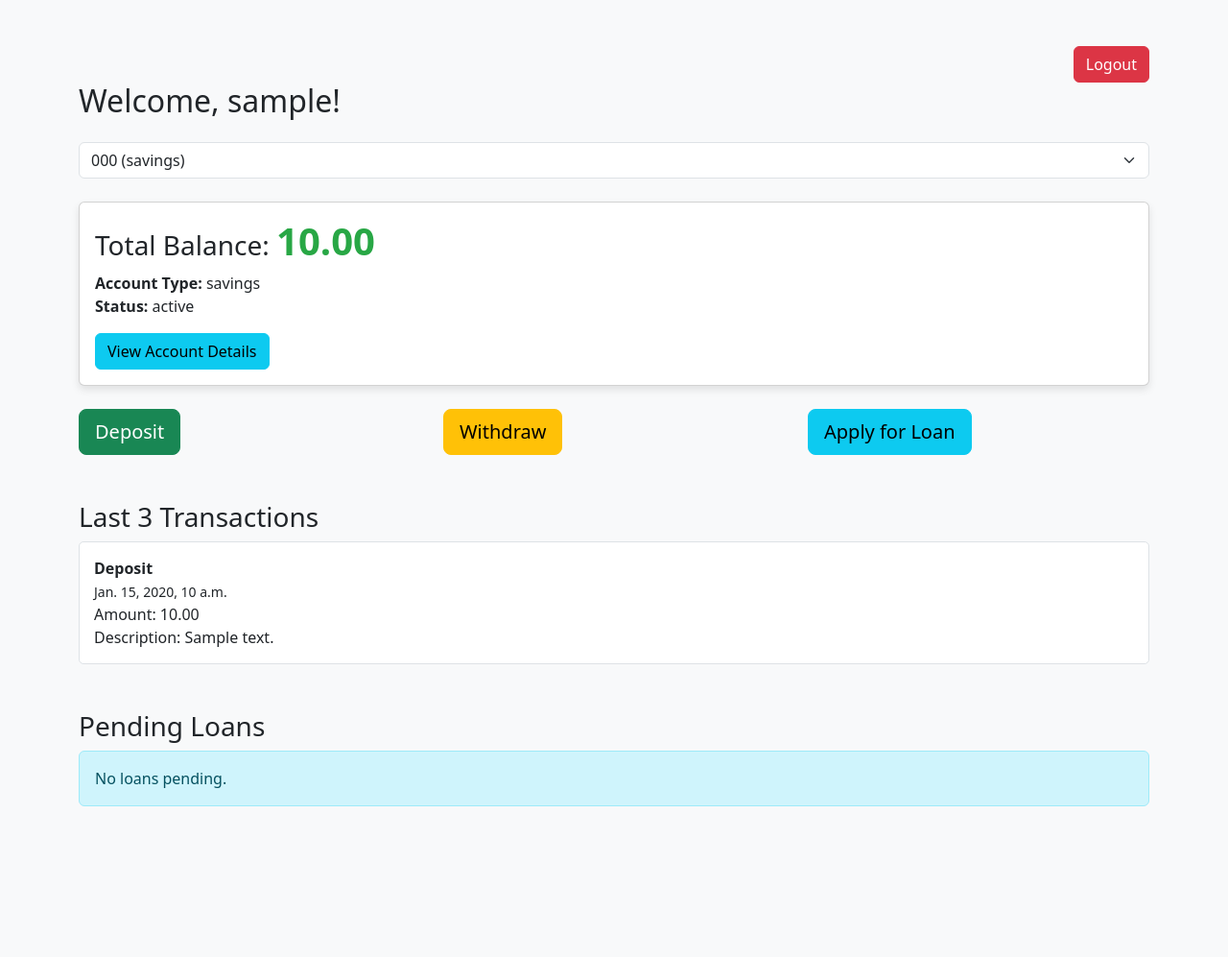
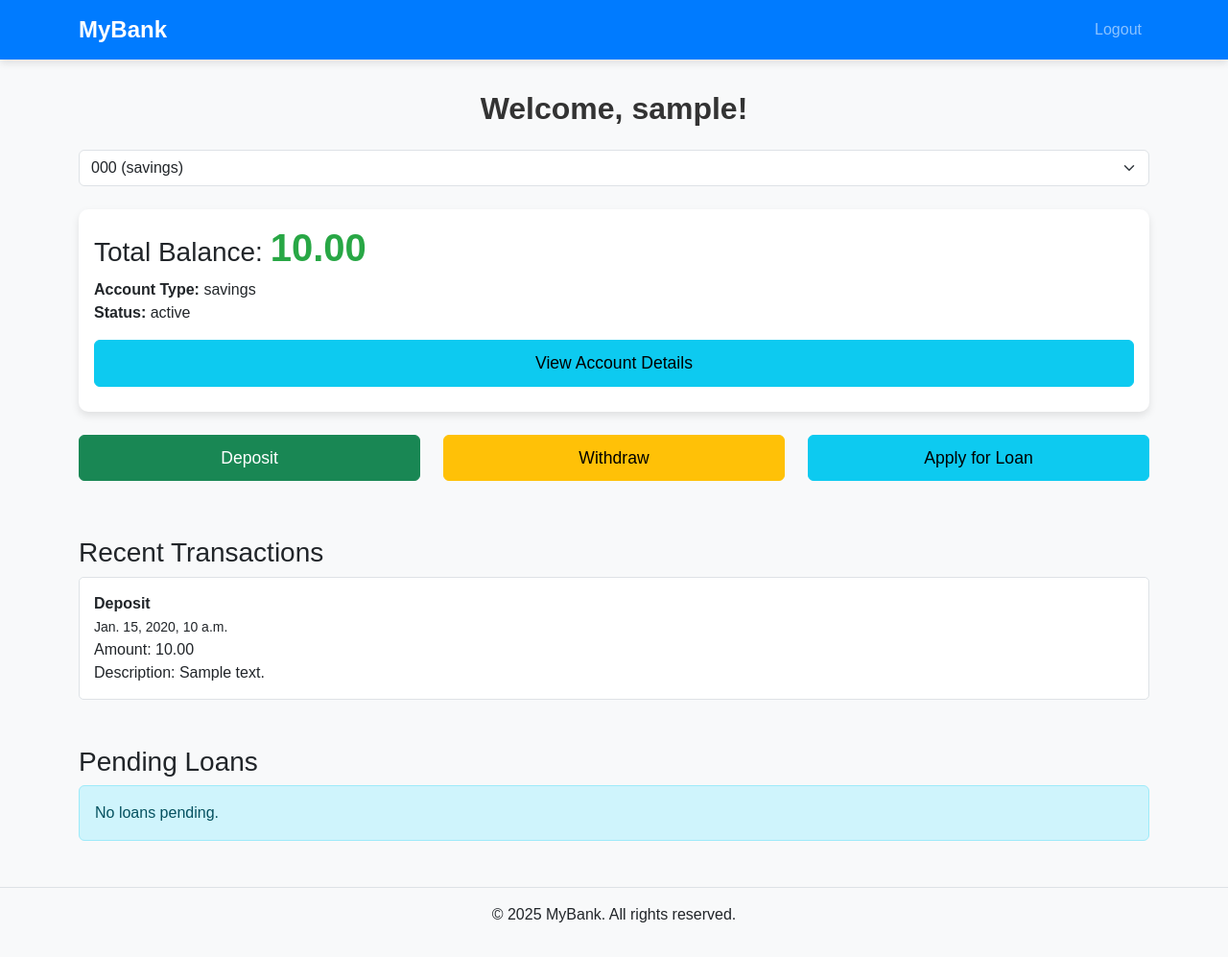
Before and after one commit to jil2004/bank_django, a Django app: page /accounts/ in a window 1280 px wide. Shown: the whole page at 96% size. Before the commit the page ends 840 px from the top, so only its background shows below. Run offline with Django 5.2, Linux system fonts and the light colour scheme; a user stored in the database is signed in; tables that the repository leaves empty hold one stand-in row (values such as "Sample post"); parts of the project's set-up code (start-up, migrations or seed data) failed here and were passed over.

Commit message:
UI changes

```diff
--- a/accounts/templates/accounts/home.html
+++ b/accounts/templates/accounts/home.html
@@ -6,14 +6,42 @@
     <style>
         body {
             background-color: #f8f9fa;
+            font-family: 'Arial', sans-serif;
+        }
+        .navbar {
+            background-color: #007bff;
+            box-shadow: 0 4px 8px rgba(0, 0, 0, 0.1);
+        }
+        .navbar-brand {
+            font-weight: bold;
+            font-size: 1.5rem;
+        }
+        .welcome-message {
+            font-size: 2rem;
+            font-weight: bold;
+            color: #333;
+            margin-top: 2rem;
+            text-align: center;
         }
         .card {
-            margin-bottom: 20px;
+            border: none;
+            border-radius: 10px;
             box-shadow: 0 4px 8px rgba(0, 0, 0, 0.1);
             transition: transform 0.2s;
         }
         .card:hover {
-            transform: scale(1.02);
+            transform: translateY(-5px);
+        }
+        .total-balance {
+            font-size: 2.5rem;
+            font-weight: bold;
+            color: #28a745;
+        }
+        .btn-action {
+            width: 100%;
+            padding: 10px;
+            font-size: 1.1rem;
+            margin-bottom: 10px;
         }
         .transaction-card {
             background-color: #fff;
@@ -22,28 +50,38 @@
             padding: 15px;
             margin-bottom: 10px;
         }
-        .dropdown-menu {
-            min-width: 200px;
-        }
-        .total-balance {
-            font-size: 2.5rem;
-            font-weight: bold;
-            color: #28a745;
+        .footer {
+            text-align: center;
+            margin-top: 3rem;
+            padding: 1rem;
+            background-color: #f8f9fa;
+            border-top: 1px solid #dee2e6;
         }
     </style>
 </head>
 <body>
-    <div class="container mt-5">
-        <!-- Logout Button -->
-        <div class="text-end">
-            <a href="{% url 'logout' %}" class="btn btn-danger">Logout</a>
+    <!-- Navbar -->
+    <nav class="navbar navbar-expand-lg navbar-dark">
+        <div class="container">
+            <a class="navbar-brand" href="#">MyBank</a>
+            <div class="collapse navbar-collapse" id="navbarNav">
+                <ul class="navbar-nav ms-auto">
+                    <li class="nav-item">
+                        <a class="nav-link" href="{% url 'logout' %}">Logout</a>
+                    </li>
+                </ul>
+            </div>
+        </div>
+    </nav>
+
+    <!-- Welcome Message -->
+    <div class="container">
+        <h1 class="welcome-message">Welcome, {{ request.user.username }}!</h1>
     </div>
 
-        <!-- Welcome Message -->
-        <h2>Welcome, {{ request.user.username }}!</h2>
-
     <!-- Account Dropdown -->
-<form method="post" action="{% url 'home' %}" class="mt-4">
+    <div class="container mt-4">
+        <form method="post" action="{% url 'home' %}">
             {% csrf_token %}
             <select class="form-select" name="account" onchange="this.form.submit()">
                 {% for account in accounts %}
@@ -53,34 +91,40 @@
                 {% endfor %}
             </select>
         </form>
+    </div>
 
     <!-- Account Details Card -->
-        <div class="card mt-4">
+    <div class="container mt-4">
+        <div class="card">
             <div class="card-body">
                 <h3 class="card-title">Total Balance: <span class="total-balance">{{ selected_account.balance }}</span></h3>
                 <p class="card-text">
                     <strong>Account Type:</strong> {{ selected_account.account_type }}<br>
                     <strong>Status:</strong> {{ selected_account.status }}
                 </p>
-                <a href="{% url 'account_details' selected_account.id %}" class="btn btn-info">View Account Details</a>
+                <a href="{% url 'account_details' selected_account.id %}" class="btn btn-info btn-action">View Account Details</a>
+            </div>
         </div>
     </div>
 
-       <!-- Deposit, Withdraw, and Loan Buttons -->
-<div class="row mt-4">
+    <!-- Action Buttons -->
+    <div class="container mt-4">
+        <div class="row">
             <div class="col-md-4">
-        <a href="{% url 'deposit' %}" class="btn btn-success btn-lg btn-block">Deposit</a>
+                <a href="{% url 'deposit' %}" class="btn btn-success btn-action">Deposit</a>
             </div>
             <div class="col-md-4">
-        <a href="{% url 'withdraw' %}" class="btn btn-warning btn-lg btn-block">Withdraw</a>
+                <a href="{% url 'withdraw' %}" class="btn btn-warning btn-action">Withdraw</a>
             </div>
             <div class="col-md-4">
-        <a href="{% url 'apply_for_loan' %}" class="btn btn-info btn-lg btn-block">Apply for Loan</a>
+                <a href="{% url 'apply_for_loan' %}" class="btn btn-info btn-action">Apply for Loan</a>
+            </div>
         </div>
     </div>
 
     <!-- Last 3 Transactions -->
-        <h3 class="mt-5">Last 3 Transactions</h3>
+    <div class="container mt-5">
+        <h3>Recent Transactions</h3>
         {% for transaction in transactions %}
             <div class="transaction-card">
                 <strong>{{ transaction.transaction_type|title }}</strong><br>
@@ -89,12 +133,14 @@
                 Description: {{ transaction.description }}
             </div>
         {% endfor %}
+    </div>
 
     <!-- Pending Loans Section -->
-        <h3 class="mt-5">Pending Loans</h3>
+    <div class="container mt-5">
+        <h3>Pending Loans</h3>
         {% if pending_loans %}
             {% for loan in pending_loans %}
-                <div class="card">
+                <div class="card mb-3">
                     <div class="card-body">
                         <h5 class="card-title">Loan ID: {{ loan.id }}</h5>
                         <p class="card-text">
@@ -110,6 +156,11 @@
         {% endif %}
     </div>
 
+    <!-- Footer -->
+    <div class="footer">
+        <p>&copy; 2025 MyBank. All rights reserved.</p>
+    </div>
+
     <!-- Bootstrap JS -->
     <script src="https://cdn.jsdelivr.net/npm/bootstrap@5.3.0/dist/js/bootstrap.bundle.min.js"></script>
 </body>
--- a/accounts/templates/accounts/login.html
+++ b/accounts/templates/accounts/login.html
@@ -40,7 +40,7 @@
 </head>
 <body>
     <div class="login-container">
-        <h2 class="text-center mb-4">Welcome to Our Bank</h2>
+        <h2 class="text-center mb-4">Welcome to MyBank</h2>
         <p class="welcome-text">Please log in to access your account.</p>
 
         <!-- Display error messages -->
```
Lines whose indentation alone changed are shown as unchanged.
